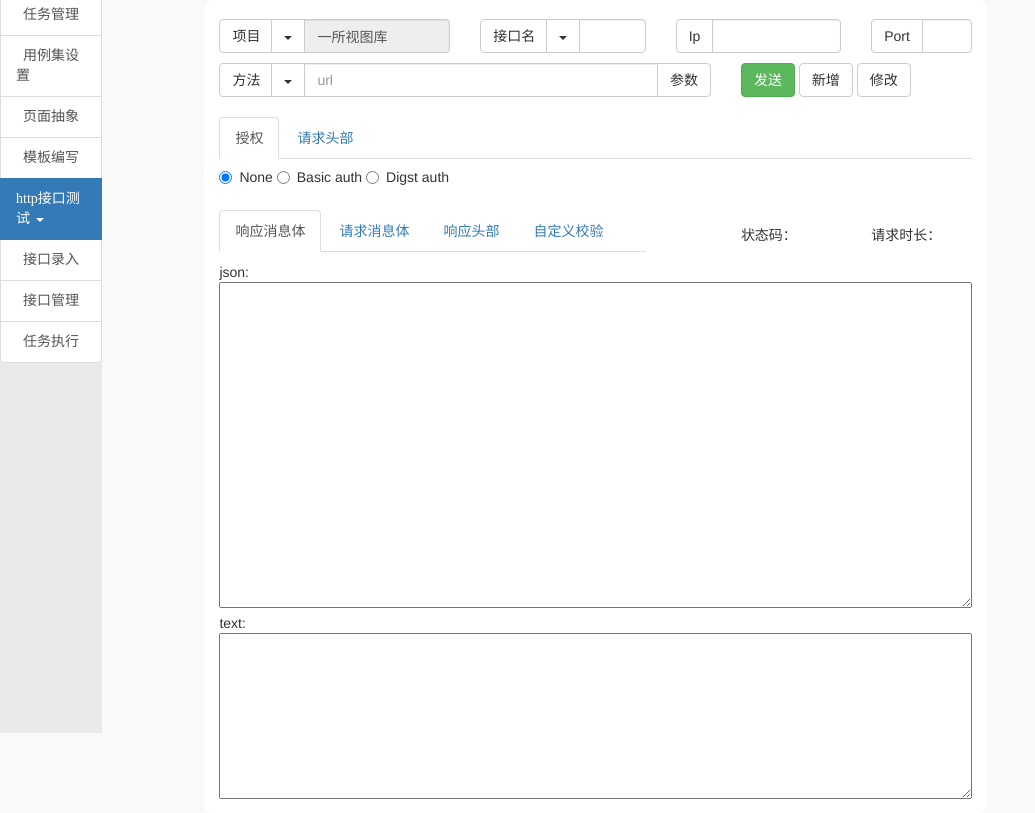
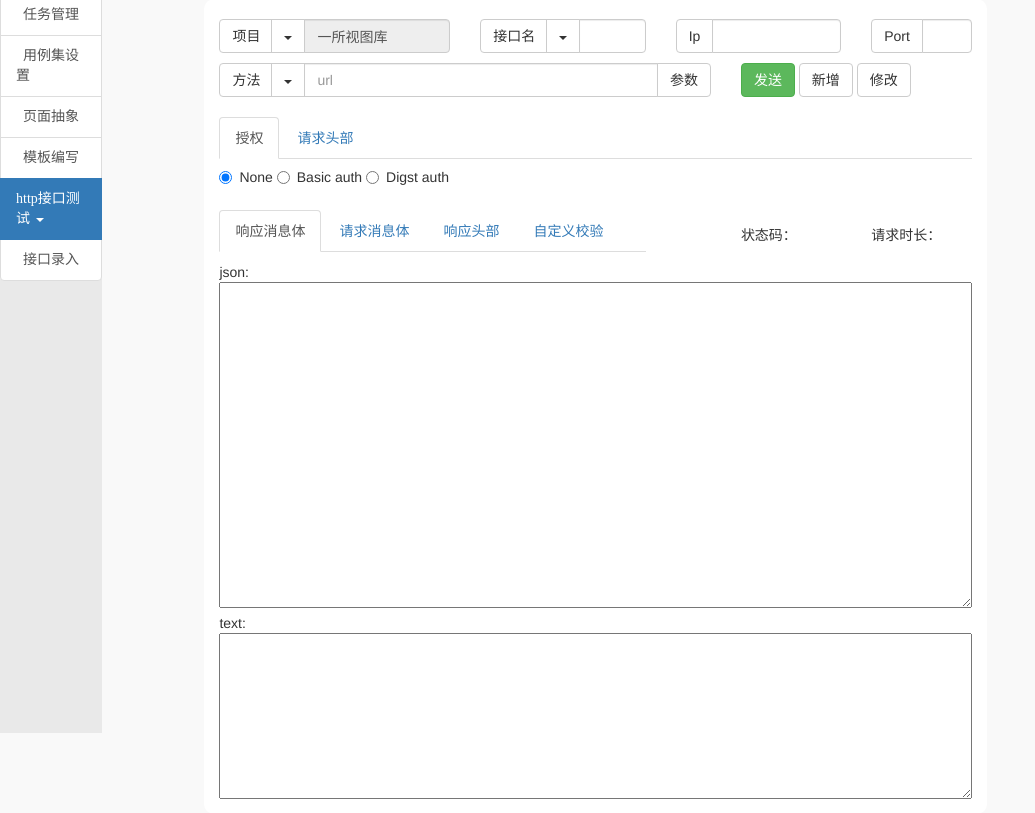
Before and after one commit to qiangzhouf/AutotestPlatform, a Flask app: page /api_record in a window 1280 px wide. Shown: the part 117-930 px from the top of the page, without its empty margins (0-1035 px from the left). Run offline with Flask 2, Linux system fonts and the light colour scheme; the visitor is signed in with stand-in values (Sample User, id 1); data comes from the database, SQL or seed files in the repository; both versions use the stored data as it was after the commit; some libraries are stand-ins or nearby versions.

Commit message:
2018/2/27

```diff
--- a/web/templates/layout.html
+++ b/web/templates/layout.html
@@ -43,8 +43,6 @@
                  http接口测试 <span class="caret"></span>
               </button>
               <a href="{{url_for('api_record')}}" class="list-group-item  menu2">&nbsp;&nbsp;接口录入</a>
-              <a href="{{url_for('case_set')}}" class="list-group-item  menu2">&nbsp;&nbsp;接口管理</a>
-              <a href="{{url_for('page_ab')}}" class="list-group-item  menu2">&nbsp;&nbsp;任务执行</a>
             </div>
 			</div>
 	</div>
```
Also changed, not shown: web/web.db.
